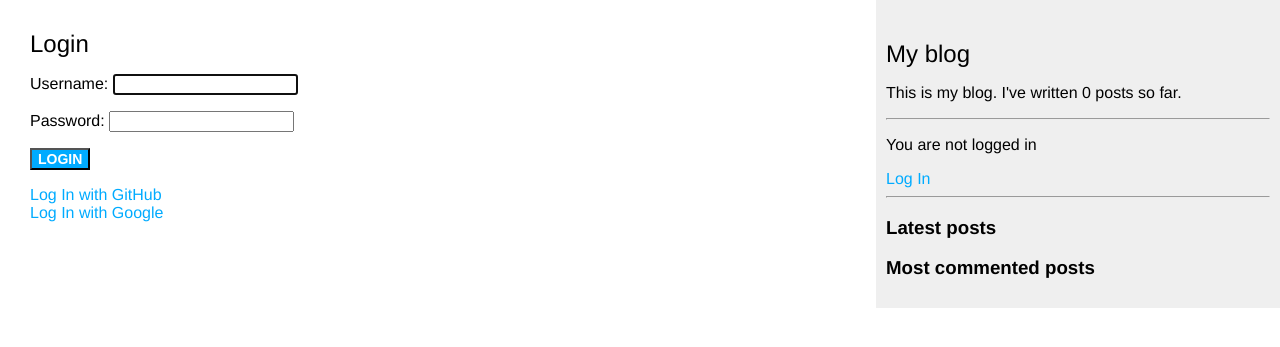
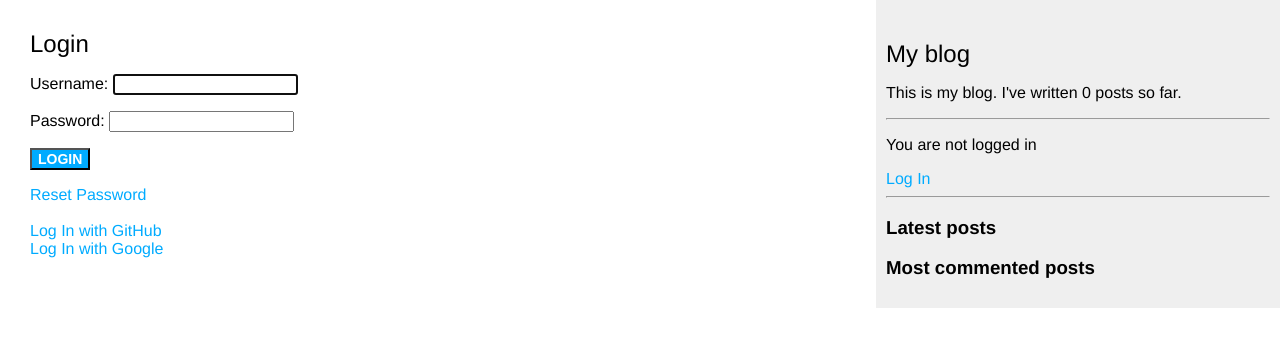
Before and after one commit to Andrey-Cherepanov/SimpleBlog, a Django app: page /accounts/login/ in a window 1280 px wide. Shown: the top 347 px of the page. Run offline with Django 4.2, Linux system fonts and the light colour scheme; data that the repository does not hold is empty; parts of the project's set-up code (start-up, migrations or seed data) failed here and were passed over.

Commit message:
add login-reset link to login page

```diff
--- a/templates/registration/login.html
+++ b/templates/registration/login.html
@@ -7,6 +7,8 @@
     {% csrf_token %}
     <p><input type="submit" value="Login"></p>
   </form>
+  <a href="{% url 'password_reset' %}">Reset Password</a>
+  <br><br>
   <a href="{% url 'social:begin' 'github' %}">Log In with GitHub</a>
   <br>
   <a href="{% url 'social:begin' 'google-oauth2' %}">Log In with Google</a>
```
